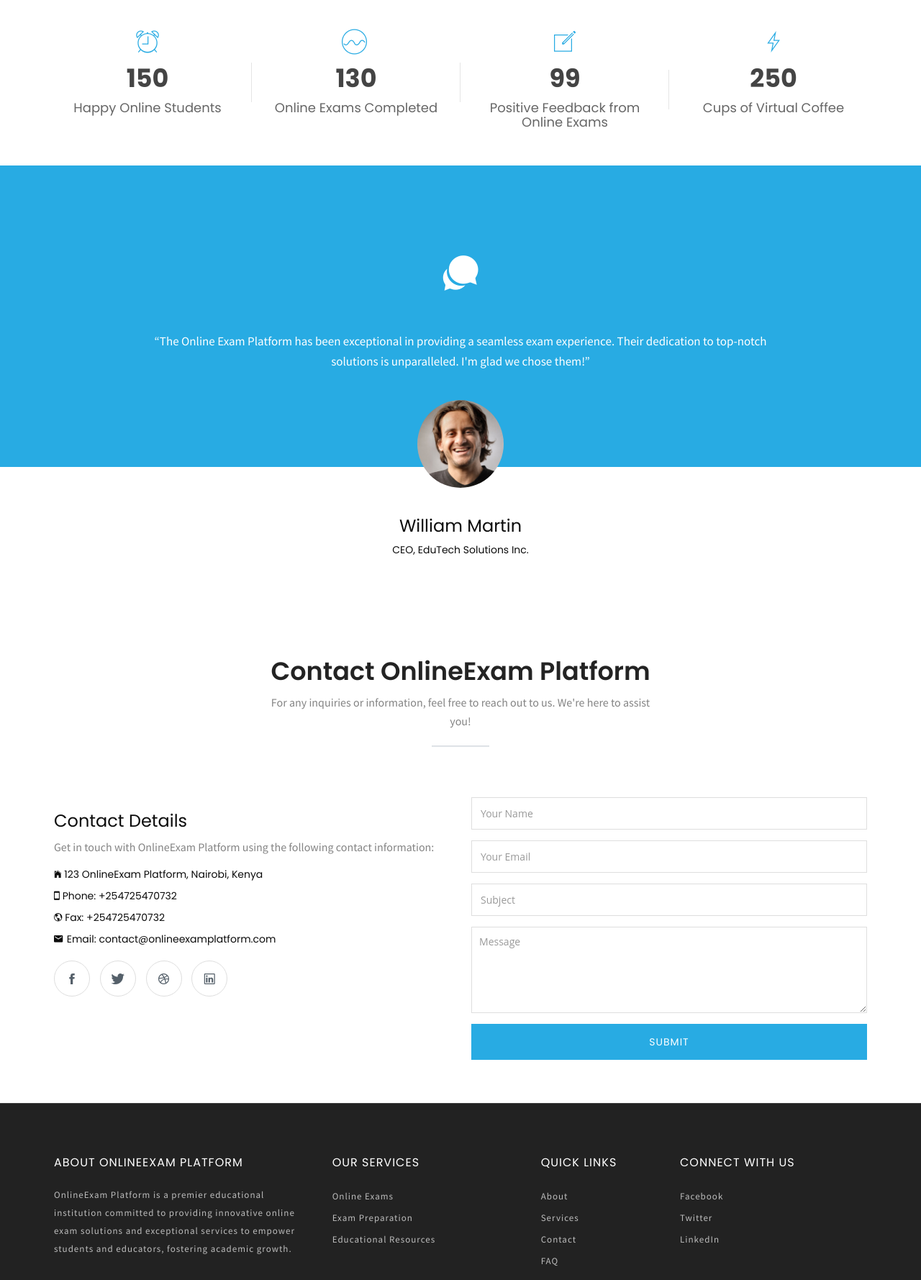
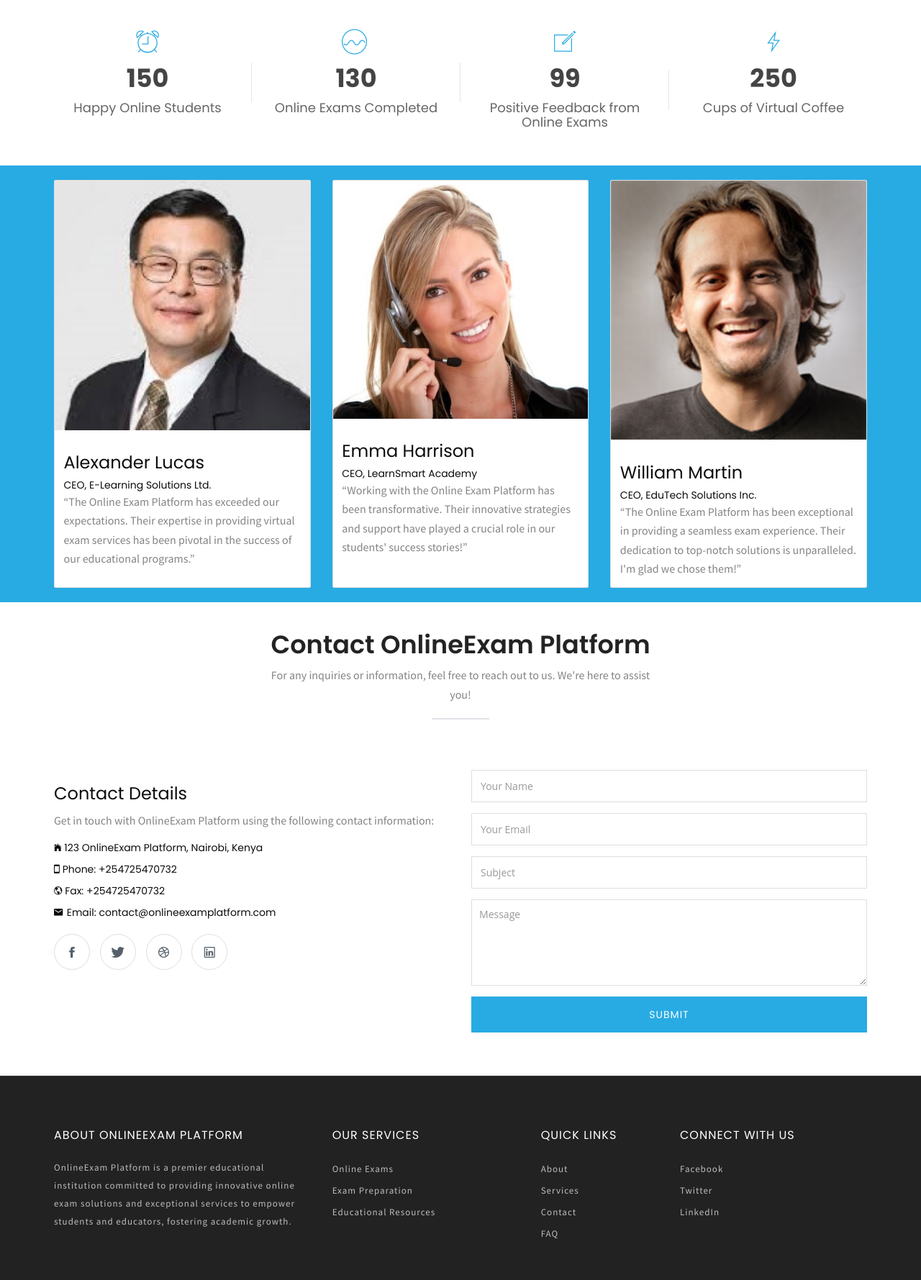
Before and after one commit to Dennismwangi-k/onlineexam, a Django app: page / in a window 1280 px wide. Shown: the part 3030-4809 px from the top of the page at 72% size. Run offline with Django 5.2, Linux system fonts and the light colour scheme; some libraries are stand-ins or nearby versions; some web fonts are replaced.

Commit message:
#21: removed carousel testimonial

```diff
--- a/exam/static/css/style.css
+++ b/exam/static/css/style.css
@@ -388,8 +388,9 @@ a:focus {
 }
 
 /* Sections padding */
-.slider_section, .about, .services, .section-sm, .contact-us  {
+.slider_section, .about, .services, .section-sm, .contact-us, .testimonial  {
   padding: 0px !important;
+  margin-bottom: 0;
 }
 
 .top-footer, .footer-bottom {
@@ -398,6 +399,10 @@ a:focus {
 
 .call-to-action{
   padding: 50px !important;
+}
+
+.testimonial:before{
+  background-color: #28ABE3 !important;
 }
 /* End of sections padding */
 
--- a/exam/templates/index.html
+++ b/exam/templates/index.html
@@ -444,52 +444,40 @@
      <div class="container">
       <div class="row">
           <div class="col-lg-12">
-              <div class="testimonial-slider">
-                  <!-- Online Exam Success Story 1 -->
-                  <div class="item text-center">
-                      <i class="tf-ion-chatbubbles"></i>
-                      <div class="client-details">
-                          <p>“The Online Exam Platform has been exceptional in providing a seamless exam experience. Their dedication to top-notch solutions is unparalleled. I'm glad we chose them!”</p>
-                      </div>
-                      <div class="client-thumb">
-                          <img loading="lazy" src="{% static 'landing/images/client-logo/clients-1.jpg' %}" class="img-fluid" alt="William Martin">
-                      </div>
-                      <div class="client-meta">
-                          <h3>William Martin</h3>
-                          <span>CEO, EduTech Solutions Inc.</span>
+
+            <!-- CARD START -->
+            <div class="card-deck">
+                <div class="card">
+                <img class="card-img-top" src="{% static 'landing/images/client-logo/clients-3.jpg' %}" alt="Card image cap">
+                <div class="card-body">
+                    <h3 class="card-title">Alexander Lucas</h3>
+                    <span>CEO, E-Learning Solutions Ltd.</span>
+                    <p class="card-text">“The Online Exam Platform has exceeded our expectations. Their expertise in providing virtual exam services has been pivotal in the success of our educational programs.”</p>
+                    <!-- <p class="card-text"><small class="text-muted">Last updated 3 mins ago</small></p> -->
                 </div>
                 </div>
-
-                  <!-- Online Exam Success Story 2 -->
-                  <div class="item text-center">
-                      <i class="tf-ion-chatbubbles"></i>
-                      <div class="client-details">
-                          <p>“Working with the Online Exam Platform has been transformative. Their innovative strategies and support have played a crucial role in our students' success stories!”</p>
-                      </div>
-                      <div class="client-thumb">
-                          <img loading="lazy" src="{% static 'landing/images/client-logo/clients-2.jpg' %}" class="img-fluid" alt="Emma Harrison">
-                      </div>
-                      <div class="client-meta">
-                          <h3>Emma Harrison</h3>
+                <div class="card">
+                <img class="card-img-top" src="{% static 'landing/images/client-logo/clients-2.jpg' %}" alt="Card image cap">
+                <div class="card-body">
+                    <h3 class="card-title">Emma Harrison</h3>
                     <span>CEO, LearnSmart Academy</span>
+                    <p class="card-text">“Working with the Online Exam Platform has been transformative. Their innovative strategies and support have played a crucial role in our students' success stories!”</p>
+                    <!-- <p class="card-text"><small class="text-muted">Last updated 3 mins ago</small></p> -->
                 </div>
                 </div>
-
-                  <!-- Online Exam Success Story 3 -->
-                  <div class="item text-center">
-                      <i class="tf-ion-chatbubbles"></i>
-                      <div class="client-details">
-                          <p>“The Online Exam Platform has exceeded our expectations. Their expertise in providing virtual exam services has been pivotal in the success of our educational programs.”</p>
-                      </div>
-                      <div class="client-thumb">
-                          <img loading="lazy" src="{% static 'landing/images/client-logo/clients-3.jpg' %}" class="img-fluid" alt="Alexander Lucas">
-                      </div>
-                      <div class="client-meta">
-                          <h3>Alexander Lucas</h3>
-                          <span>CEO, E-Learning Solutions Ltd.</span>
+                <div class="card">
+                <img class="card-img-top" src="{% static 'landing/images/client-logo/clients-1.jpg' %}" alt="Card image cap">
+                <div class="card-body">
+                    <h3 class="card-title">William Martin</h3>
+                    <span>CEO, EduTech Solutions Inc.</span>
+                    <p class="card-text">“The Online Exam Platform has been exceptional in providing a seamless exam experience. Their dedication to top-notch solutions is unparalleled. I'm glad we chose them!”</p>
+                    <!-- <p class="card-text"><small class="text-muted">Last updated 3 mins ago</small></p> -->
                 </div>
                 </div>
             </div>
+            <!-- CARD END -->
+
+
           </div> <!-- End col-lg-12 -->
       </div> <!-- End row -->
   </div> <!-- End container -->
```
Lines whose indentation alone changed are shown as unchanged.
